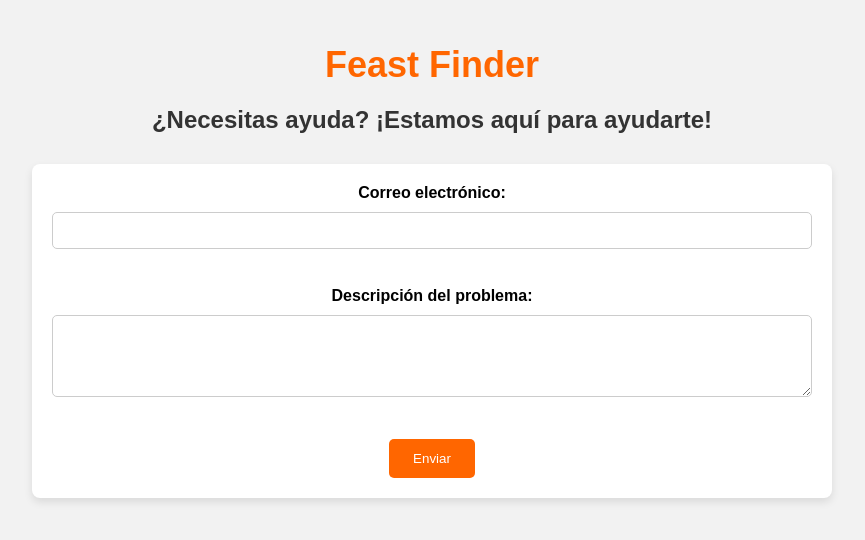
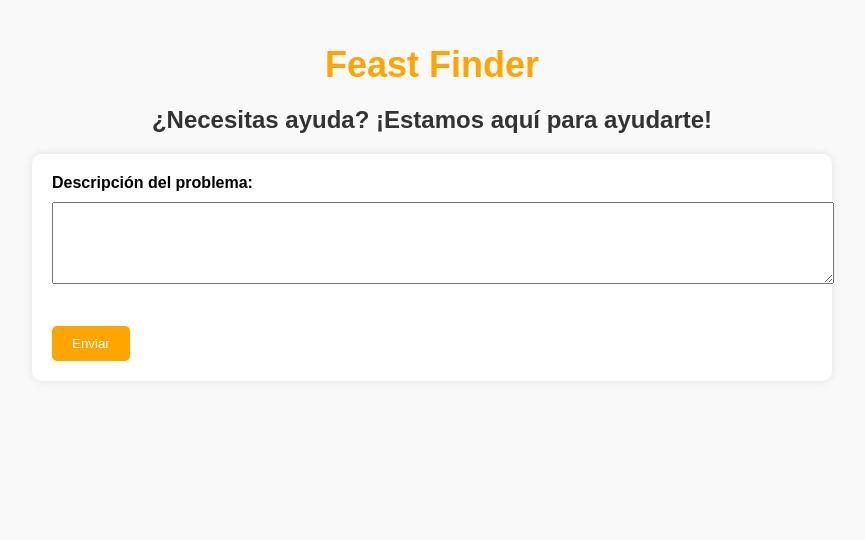
Before and after one commit to S3rg100/FeastFinderFront, a plain HTML site: page pqr.html in a window 1280 px wide. Shown: the whole page, without its empty margins (208-1073 px from the left). Drawn offline with Linux system fonts and the light colour scheme.

Commit message:
ultimo cambio

```diff
--- a/assets/styles/estilosPqr.css
+++ b/assets/styles/estilosPqr.css
@@ -1,65 +1,61 @@
 body {
     font-family: Arial, sans-serif;
+    background-color: #f9f9f9;
     margin: 0;
     padding: 0;
-    background-color: #f2f2f2;
 }
 
 .contenedor {
     max-width: 800px;
     margin: 0 auto;
     padding: 20px;
-    text-align: center;
 }
 
 header {
-    margin-bottom: 30px;
+    text-align: center;
+    margin-bottom: 20px;
 }
 
 #logo {
-    color: #ff6600;
     font-size: 36px;
+    color: orange;
     margin-bottom: 10px;
 }
 
 #titulo {
+    font-size: 24px;
     color: #333;
-    font-size: 24px;
 }
 
 .formulario {
     background-color: #fff;
     padding: 20px;
-    border-radius: 8px;
-    box-shadow: 0 4px 8px rgba(0, 0, 0, 0.1);
+    border-radius: 10px;
+    box-shadow: 0 0 10px rgba(0, 0, 0, 0.1);
 }
 
 label {
     display: block;
+    font-weight: bold;
     margin-bottom: 10px;
-    font-weight: bold;
 }
 
-input[type="email"],
 textarea {
     width: 100%;
     padding: 10px;
     margin-bottom: 20px;
-    border: 1px solid #ccc;
-    border-radius: 5px;
-    box-sizing: border-box;
 }
 
 input[type="submit"] {
-    padding: 12px 24px;
-    background-color: #ff6600;
+    background-color: orange;
     color: #fff;
     border: none;
+    padding: 10px 20px;
     border-radius: 5px;
     cursor: pointer;
-    transition: background-color 0.3s;
+    transition: background-color 0.3s ease;
 }
 
 input[type="submit"]:hover {
-    background-color: #ff4d00;
+    background-color: #ff8000;
 }
--- a/pqr.html
+++ b/pqr.html
@@ -4,6 +4,7 @@
     <meta charset="UTF-8">
     <meta name="viewport" content="width=device-width, initial-scale=1.0">
     <link rel="stylesheet" href="assets/styles/estilosPqr.css">
+
     <title>Solicitud PQR</title>
 </head>
 <body>
@@ -12,34 +13,13 @@
             <h1 id="logo">Feast Finder</h1>
             <h2 id="titulo">¿Necesitas ayuda? ¡Estamos aquí para ayudarte!</h2>
         </header>
-        <form class="formulario" id="pqrForm" action="/guardar_pqr" method="post" onsubmit="return enviarPqr(event)">
-            <label for="correo">Correo electrónico:</label>
-            <input type="email" id="correo" name="correo" required><br><br>
-
+        <form class="formulario" id="pqrForm" action="clientes.html" method="get">
             <label for="pqr">Descripción del problema:</label>
             <textarea id="pqr" name="pqr" rows="4" required></textarea><br><br>
 
             <input type="submit" value="Enviar" id="enviar">
         </form>
     </div>
-    <script>
-        function enviarPqr(event) {
-            event.preventDefault(); // Evita que el formulario se envíe por defecto
-
-            // Obtiene los valores de los campos del formulario
-            const correo = document.getElementById('correo').value;
-            const pqr = document.getElementById('pqr').value;
-
-            if (correo && pqr) {
-                alert('Tu solicitud ha sido enviada satisfactoriamente. Nos pondremos en contacto contigo pronto.');
-                window.location.href = ".html";
-                return true; // Se envió el formulario y se redirige
-            } else {
-                // Si falta algún campo, muestra un mensaje de error
-                alert('Por favor, completa todos los campos.');
-                return false;
-            }
-        }
-    </script>
+    <script src="scripts.js"></script>
 </body>
 </html>
```
Also changed, not shown: clientes.html (+2 -2 lines).
